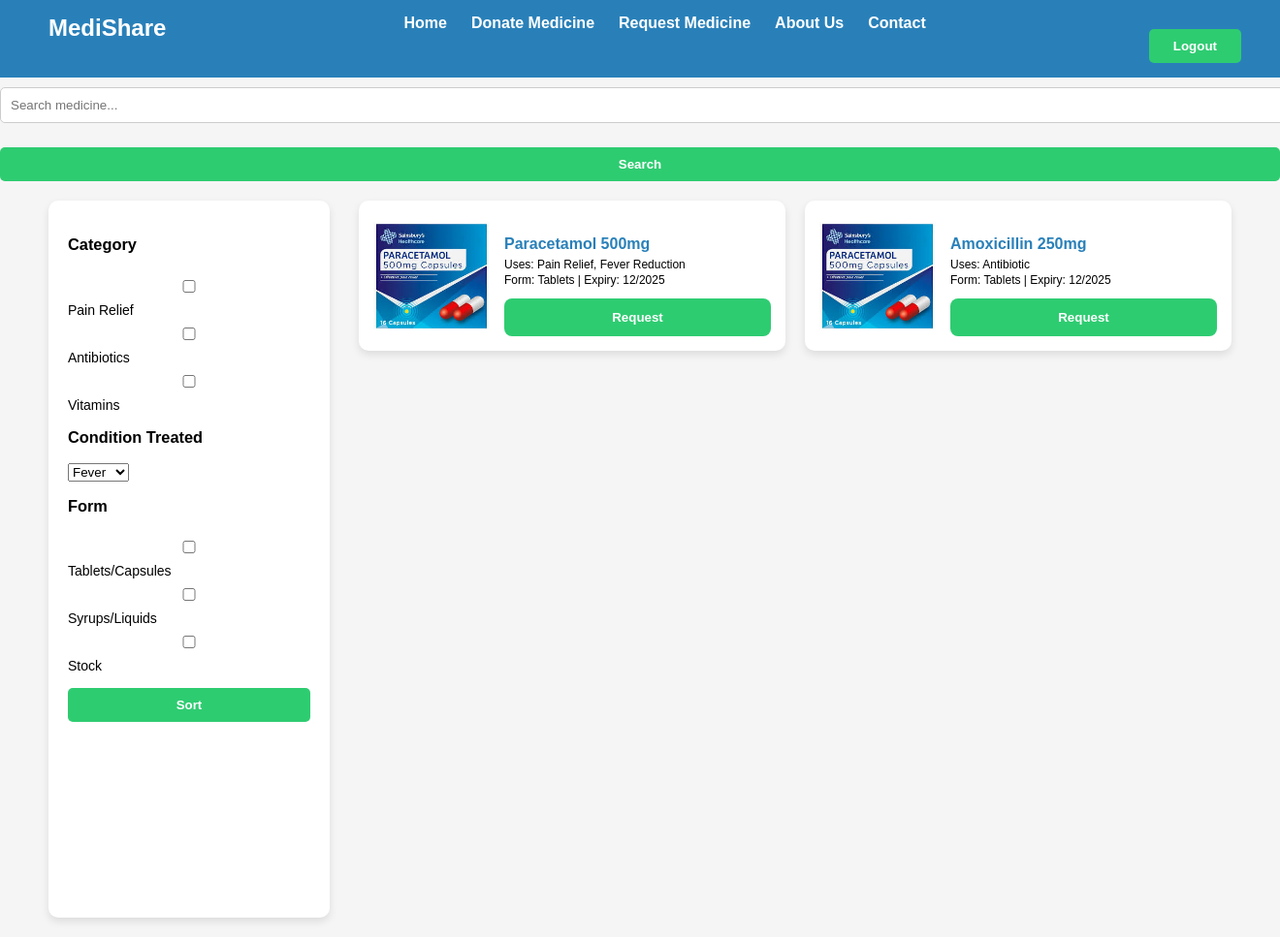
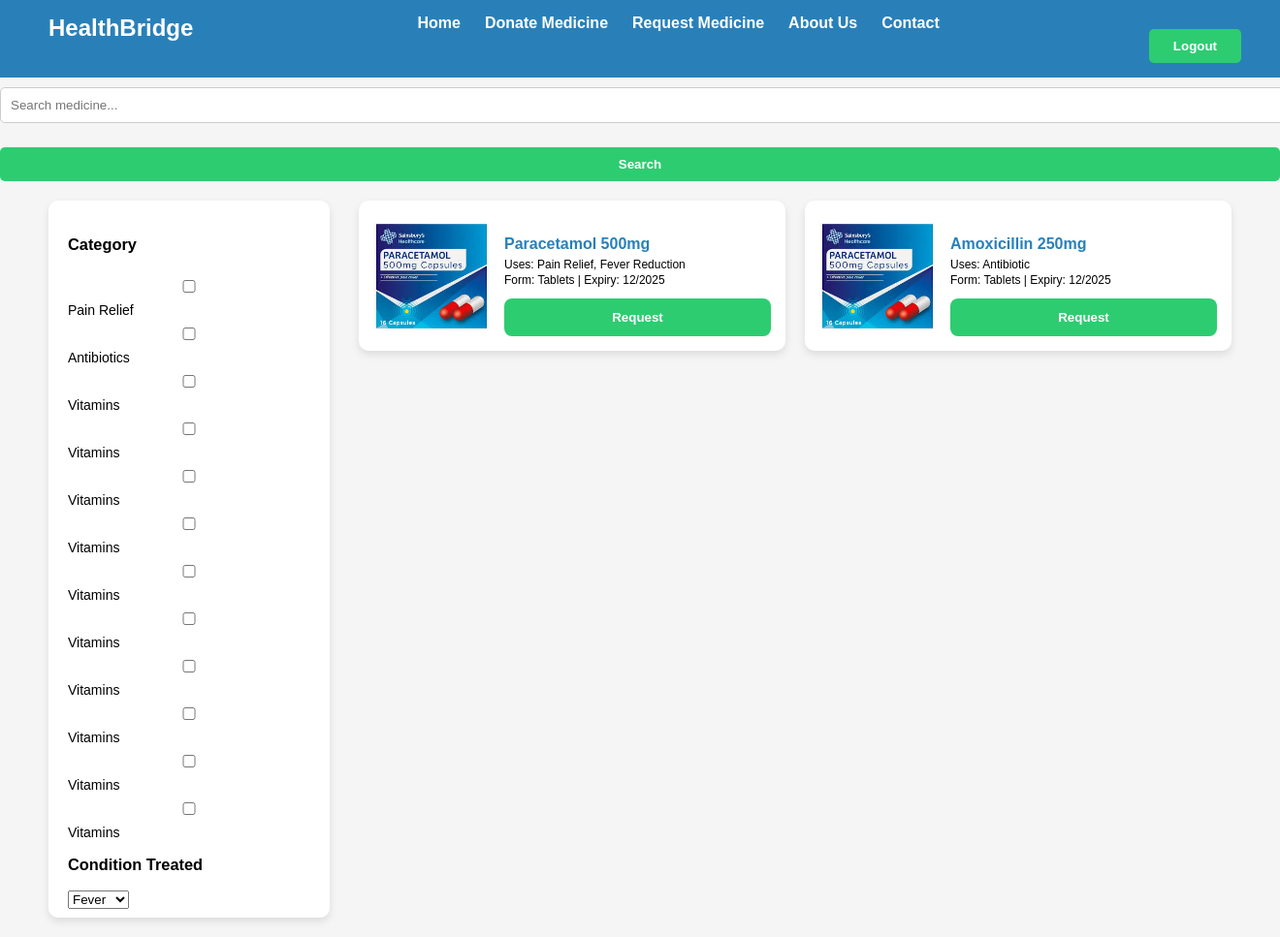
Before and after one commit to Caleeeeeeeeeb/HealthBridge, a Django app: template healthbridge_app/templates/healthbridge_app/dashboard.html in a window 1320 px wide; the page is wider, and only the part inside the window is pictured. Shown: that part at 97% size. Run offline with Django 5.2, Linux system fonts and the light colour scheme; the template is opened without the code that fills it, so the values that code supplies are empty.

Commit message:
fix error

```diff
--- a/HealthBridge/settings.py
+++ b/HealthBridge/settings.py
@@ -42,6 +42,10 @@ INSTALLED_APPS = [
 
 AUTH_USER_MODEL = 'healthbridge_app.CustomUser'
 
+AUTHENTICATION_BACKENDS = [
+    'healthbridge_app.backends.EmailBackend',
+    'django.contrib.auth.backends.ModelBackend',  # keep default for admin
+]
 MIDDLEWARE = [
     'django.middleware.security.SecurityMiddleware',
     'django.contrib.sessions.middleware.SessionMiddleware',
--- a/healthbridge_app/templates/healthbridge_app/dashboard.html
+++ b/healthbridge_app/templates/healthbridge_app/dashboard.html
@@ -3,12 +3,12 @@
 <html lang="en">
 <head>
     <meta charset="UTF-8">
-    <title>Dashboard - MediShare</title>
+    <title>Dashboard - HealthBridge</title>
     <link rel="stylesheet" href="{% static 'healthbridge_app/style.css' %}">
 </head>
 <body>
     <nav>
-        <div class="logo">MediShare</div>
+        <div class="logo">HealthBridge</div>
         <ul class="nav-menu">
             <li><a href="{% url 'dashboard' %}">Home</a></li>
             <li><a href="#">Donate Medicine</a></li>
@@ -33,6 +33,16 @@
             <label><input type="checkbox"> Pain Relief</label>
             <label><input type="checkbox"> Antibiotics</label>
             <label><input type="checkbox"> Vitamins</label>
+             <label><input type="checkbox"> Vitamins</label>
+              <label><input type="checkbox"> Vitamins</label>
+               <label><input type="checkbox"> Vitamins</label>
+                <label><input type="checkbox"> Vitamins</label>
+                 <label><input type="checkbox"> Vitamins</label>
+                  <label><input type="checkbox"> Vitamins</label>
+                   <label><input type="checkbox"> Vitamins</label>
+                    <label><input type="checkbox"> Vitamins</label>
+                     <label><input type="checkbox"> Vitamins</label>
+
 
             <h3>Condition Treated</h3>
             <select>
```
Also changed, not shown: healthbridge_app/backends.py (added, +16 -0 lines), healthbridge_app/views.py (+5 -5 lines).
